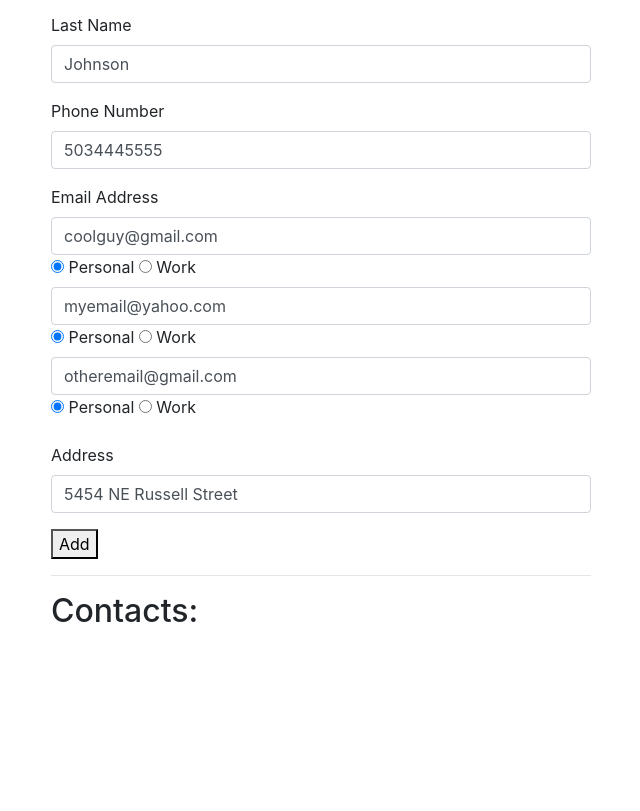
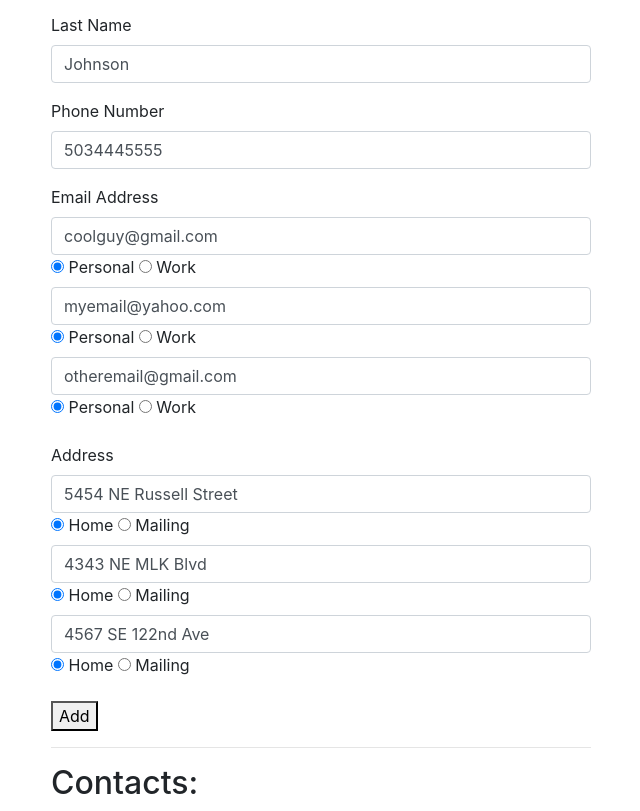
Before and after one commit to besure94/address-book, a plain HTML site: page index.html in a window 1280 px wide. Shown: the part 208-1019 px from the top of the page, without its empty margins (34-674 px from the left). Before the commit the page ends 847 px from the top, so only its background shows below. Drawn offline with Linux system fonts and the light colour scheme.

Commit message:
Add form for multiple physical addresses and a div for list of the addresses.

```diff
--- a/index.html
+++ b/index.html
@@ -51,8 +51,24 @@
 						</div>
 
 						<div class="form-group">
-							<label for="new-physical-address">Address</label>
-							<input type="text" class="form-control" id="new-physical-address" name="new-physical-address" value="5454 NE Russell Street">
+							<label for="new-physical-address1">Address</label>
+							<input type="text" class="form-control" id="new-physical-address1" name="new-physical-address1" value="5454 NE Russell Street">
+							<input type="radio" id="home-address1" name="physical-address-type1" value="home" checked>
+							<label for="home-address1">Home</label>
+							<input type="radio" id="mailing-address1" name="physical-address-type1" value="mailing">
+							<label for="mailing-address1">Mailing</label>
+
+							<input type="text" class="form-control" id="new-physical-address2" name="new-physical-address2" value="4343 NE MLK Blvd">
+							<input type="radio" id="home-address2" name="physical-address-type2" value="home" checked>
+							<label for="home-address2">Home</label>
+							<input type="radio" id="mailing-address2" name="physical-address-type2" value="mailing">
+							<label for="mailing-address2">Mailing</label>
+
+							<input type="text" class="form-control" id="new-physical-address3" name="new-physical-address3" value="4567 SE 122nd Ave">
+							<input type="radio" id="home-address3" name="physical-address-type3" value="home" checked>
+							<label for="home-address3">Home</label>
+							<input type="radio" id="mailing-address3" name="physical-address-type3" value="mailing">
+							<label for="mailing-address3">Mailing</label>
 						</div>
 						<button type="submit">Add</button>
 					</form>
@@ -69,7 +85,8 @@
 						<p>Phone Number: <span class="phone-number"></span></p>
 						<p>Email Address: </p>
 						<div id="email-address-list"></div>
-						<p>Physical Address: <span class="physical-address"></span></p>
+						<p>Physical Address: </p>
+						<div id="physical-address-list"></div>
 						<button class="btn-primary delete" type="button">Delete</button>
 					</div>
 				</div>
```
